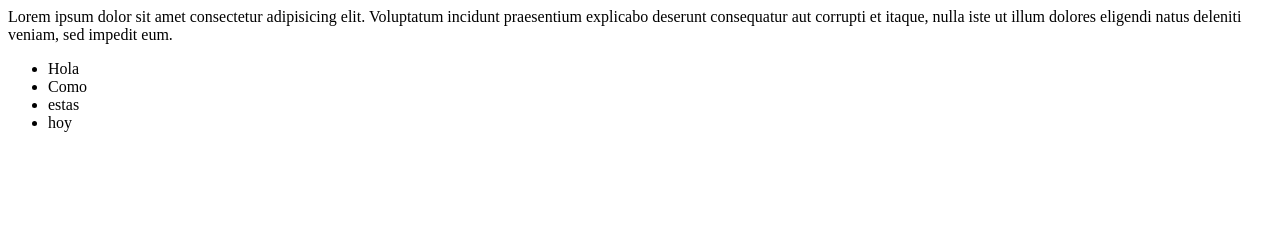
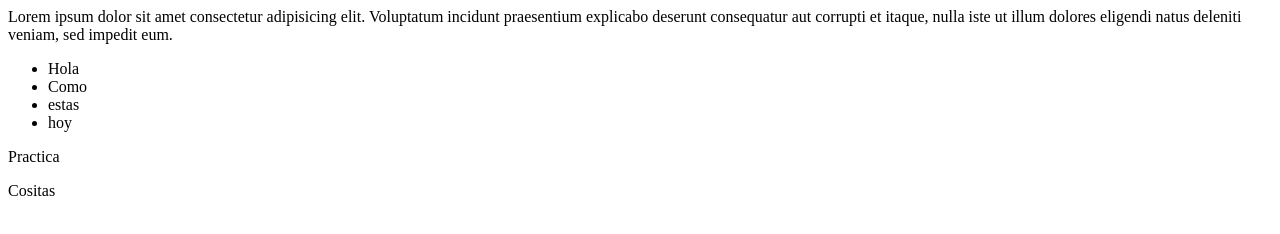
Before and after one commit to enzofdom/Clase4, a plain HTML site: page index.html in a window 1280 px wide. Drawn offline with Linux system fonts and the light colour scheme.

Commit message:
added new text

```diff
--- a/index.html
+++ b/index.html
@@ -14,5 +14,7 @@
         <li>estas</li>
         <li>hoy</li>
     </ul>
+    <p>Practica</p>
+    <p>Cositas</p>
 </body>
 </html>
```
